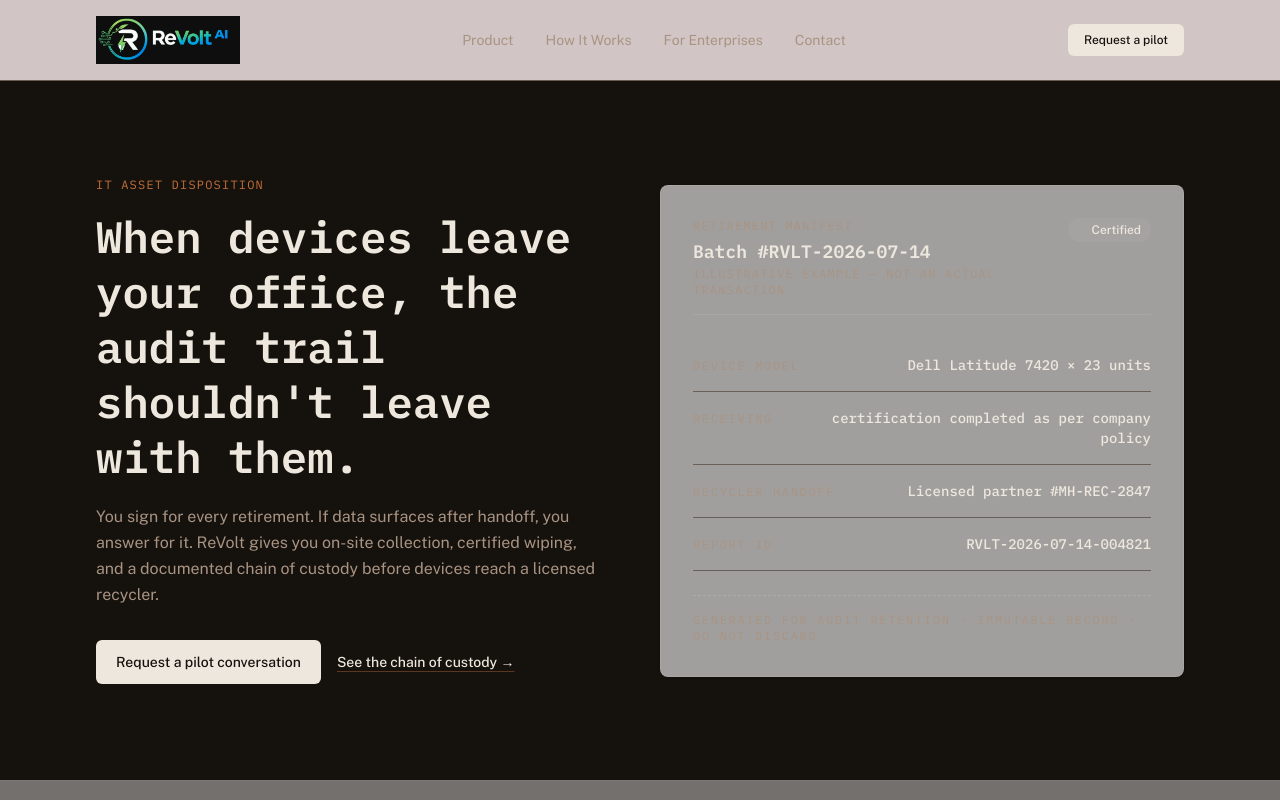
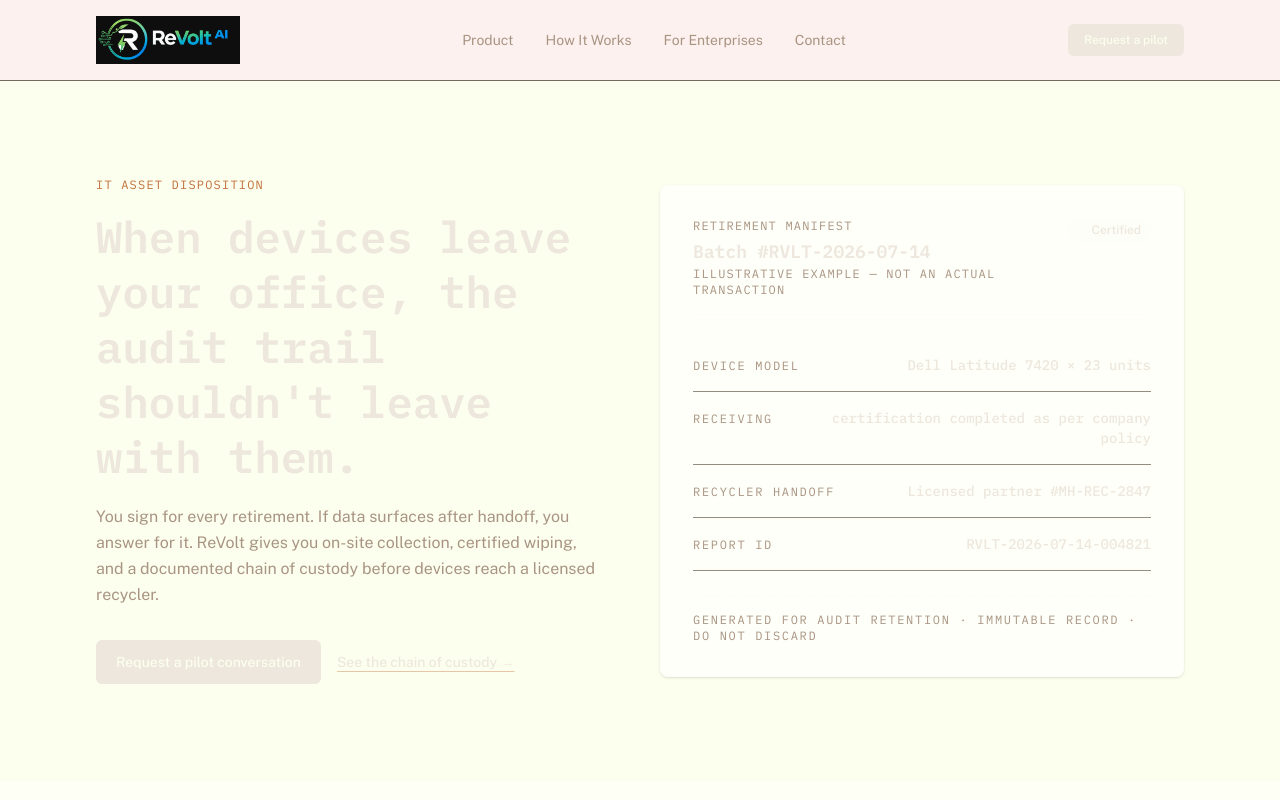
Before and after one commit to tejasvswipe/ReVolt-AI, a Next.js app: page / in a window 1280 px wide. Shown: the top 800 px of the page. Built offline with nearby package versions, Linux system fonts and the light colour scheme.

Commit message:
Update project files

```diff
--- a/app/globals.css
+++ b/app/globals.css
@@ -4,10 +4,10 @@
    THEME TOKENS
 ========================= */
 
-@theme {
-  --color-paper: #15110D;
-  --color-surface: #1F1811;
-  --color-surface-2: #2A2016;
+ @theme{
+  --color-paper: #FCFFEE;      /* pale cream, not stark white */;
+  --color-surface: #FCE7D2;    /* pale peach, not stark white */;
+  --color-surface-2: #FCE0C9;   /* slightly darker peach, not stark white */;
 
   --color-ink: #EDE7DD;       /* pale white, not stark white */
   --color-steel: #A99483;
@@ -17,7 +17,7 @@
   --color-copper-hover: #D27F4A;
 
   /* text color to use whenever copper is the BACKGROUND, not the accent */
-  --color-on-copper: #15110D;
+  --color-on-copper: #000000;
 
   --color-border: #3D2E22;
 
@@ -60,11 +60,11 @@ body::before {
 
   background:
     radial-gradient(circle at top left,
-      rgba(194,112,58,.06),
+      rgba(241, 208, 186, 0.06),
       transparent 35%),
 
     radial-gradient(circle at bottom right,
-      rgba(194,112,58,.04),
+      rgba(255, 173, 97, 0.04),
       transparent 40%),
 
     linear-gradient(
```
